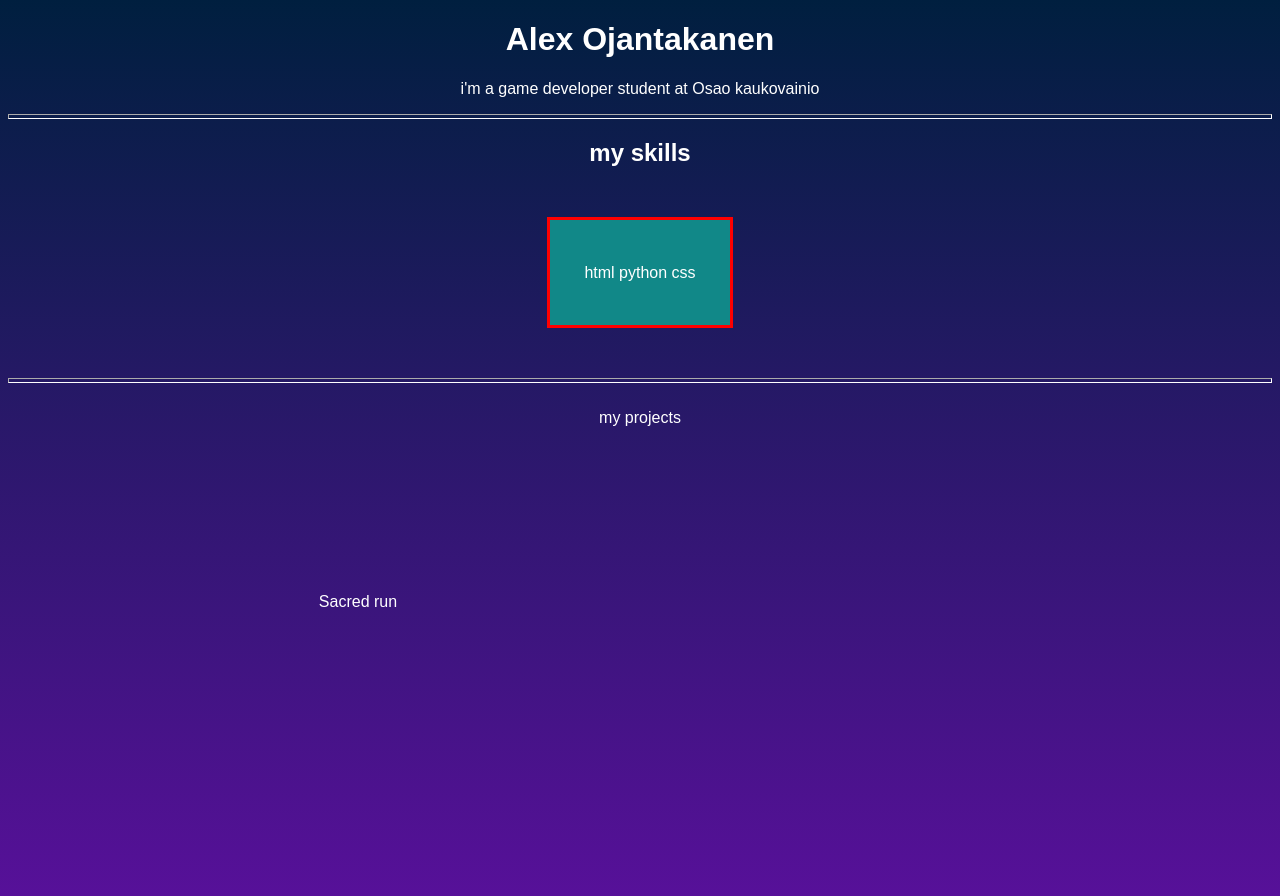
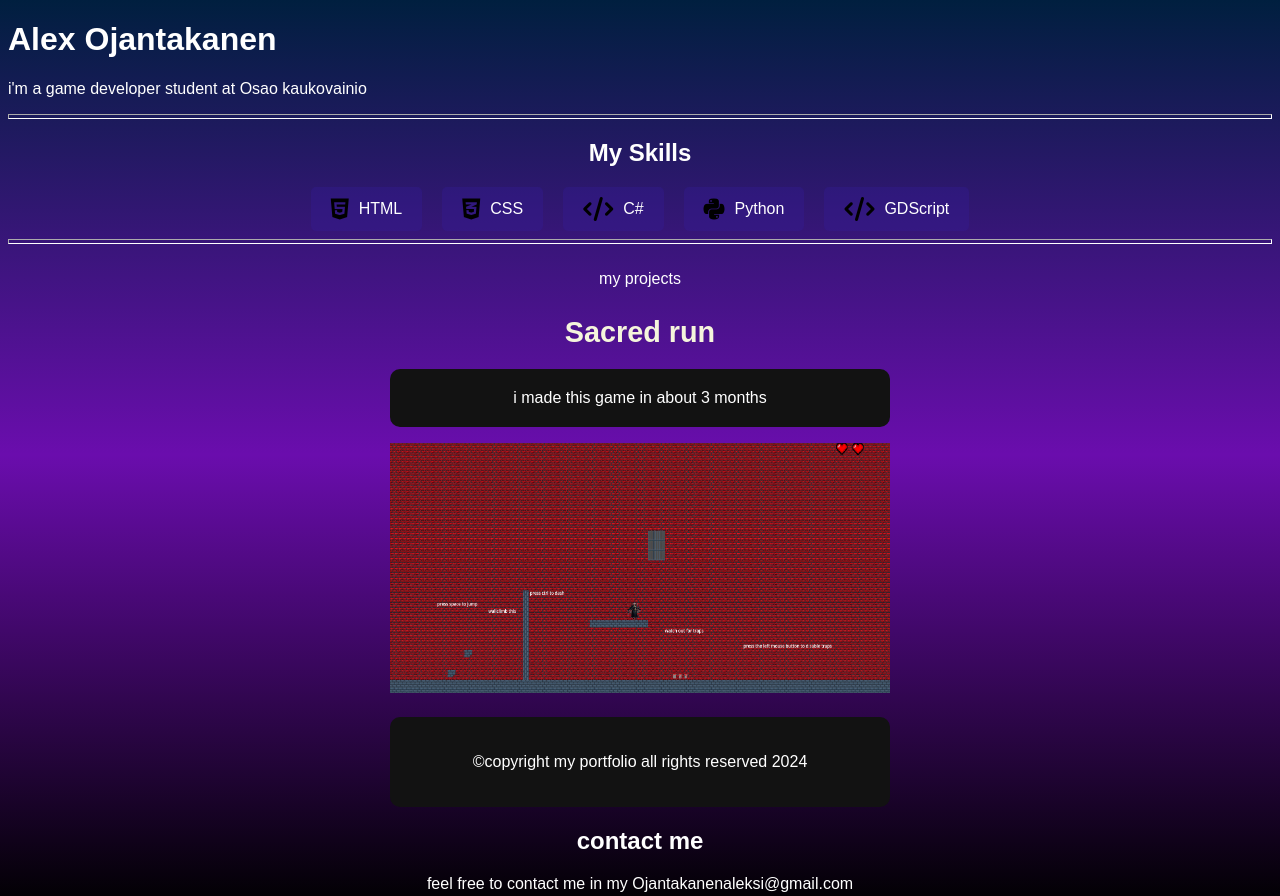
Before and after one commit to Vizl87/portfolio, a plain HTML site: page html.html in a window 1280 px wide. Shown: the top 896 px of the page. Drawn offline with Linux system fonts and the light colour scheme.

Commit message:
cool shit

```diff
--- a/html.html
+++ b/html.html
@@ -3,6 +3,7 @@
      <head>
        <meta charset="utf-8">
        <meta name="viewport" content="width=device-width, initial-scale=1.0">
+       <link rel="stylesheet" href="https://cdnjs.cloudflare.com/ajax/libs/font-awesome/6.0.0-beta3/css/all.min.css">
 
        <title> portfolio </title>
        <link rel="stylesheet" href="style.css">
@@ -13,12 +14,19 @@
      <main>
 
           <h1 class="title">Alex Ojantakanen </h1>
-          <p> i'm a game developer student at Osao kaukovainio </p>
+          <p class="title"> i'm a game developer student at Osao kaukovainio </p>
           <hr class="line">
-          <section>
-               <h2> my skills</h2>
-               <div class="box"> html python css</div>
-          </section>
+          <section id="skills" class="skills">
+               <h1>My Skills</h1>
+               <div class="skill-list">
+                   <div class="skill"><i class="fab fa-html5"></i> HTML</div>
+                   <div class="skill"><i class="fab fa-css3-alt"></i> CSS</div>
+                   <div class="skill"><i class="fas fa-code"></i> C#</div>
+                   <div class="skill"><i class="fab fa-python"></i> Python</div>
+                   <div class="skill"><i class="fas fa-code"></i> GDScript</div>
+
+               </div>
+           </section>
           <hr class="line">
      </hr>
 
@@ -33,7 +41,44 @@
 
       <article >
           <p class="project"> Sacred run</p>
-          <p class="text"> i made this game in about 3 months</p>
+          <p class="cube"> i made this game in about 3 months</p>
+          <a href="http://127.0.0.1:5500/sacredrun.html" target="_blank">
+            <img class="photo" src="photo.jpg" alt="Hard platform game"/>
+          </a>
+
+
+
+
+
+
+
+
+
+
+
+
+
+
+
+
+
+
+
+
+
+
+
+
+          <footer class="cube">
+               <p class="footer">&copycopyright my portfolio  all rights reserved 2024</p>
+
+          </footer>
+          <section>
+               <h2> contact me </h2>
+               <p> feel free to contact me in my <a href="Ojantakanenaleksi@gmail.com"></a>Ojantakanenaleksi@gmail.com</p>
+
+          </section>
+
 
 
 
--- a/style.css
+++ b/style.css
@@ -2,7 +2,7 @@ body {
     font-family: Arial, sans-serif;
     text-align: center;
     min-height: 100vh;
-    background: linear-gradient(to bottom, #001f3f, #6a0dad);
+    background: linear-gradient(to bottom, #001f3f, #6a0dad, black );
     color: white;
 }
 .line {
@@ -12,35 +12,71 @@ body {
 }
 
 .title {
-    align-items: center;
+    color: #ffffff;
+    text-align: left;
 
 }
 
 .project{
-    width: 400px;
-    margin-bottom: 300px;
+    font-size: 1.8rem;
+    font-weight: bold;
+    color: beige;
+    margin-bottom: 10px;
+    margin-right: auto;
 
-    background-color: linear-gradient(to bottom, black, white);
-
-    padding: 150px;
-    max-width: 500px;;
 
 }
-.text{
+#project.title {
+    color: aliceblue;
+}
 
-    text-align: left;
-    margin-left: 200px;
-    text-shadow: #001f3f;
 
-    color: beige;
+.text {
+    font-size: 1rem;
+    margin-top: 10px;
+    color: #666;
+ }
+
+ .cube {
+    width: 90%;
+    max-width: 500px;
+    padding: 20px;
+    background-color: #121212;
+    border-radius: 10px;
+    margin-top: 20px;
+    margin-right: auto;
+    margin-left: auto;
+    text-align: center;
+    font-size: 1rem;
+    color: white;
+    box-sizing: border-box
 
 
 
+ }
+ #skills .skill-list {
+    display: flex;
+    justify-content: center;
+    gap: 20px;
+    flex-wrap: wrap;
 }
 
+#skills .skill {
+    background: #331c9956;
+    padding: 10px 20px;
+    border-radius: 5px;
+    display: flex;
+    align-items: center;
+    gap: 10px;
+}
+
+#skills .skill i {
+    font-size: 1.5em;
+    color: #000000;
+}
 .box{
-    width: 150px;
-    height: 75px;
+    width: 15%;
+    height: 20%;
     background-color: rgb(17, 136, 136);
     border: 2px solid black;
     padding:  15px;
@@ -48,7 +84,9 @@ body {
     line-height: 75px;
     margin-left: auto;
     margin-right: auto;
-    border: 3px solid red;
+    box-sizing: border-box;
+    font-size: 1rem;
+    text-align: center;
 
 
 
@@ -63,3 +101,29 @@ body {
 
 
 }
+
+.boxt {
+  width: 100%;
+  max-width: 300px;  /* You can adjust this to your liking */
+  padding: 20px;
+  background-color: #f1f1f1;
+  border-radius: 8px;
+  margin-top: 200px;  /* Adjust the spacing to position it 200px below Sacred Run */
+  text-align: center;
+  font-size: 1.2rem;
+  color: #333;
+
+}
+footer {
+    padding: 10px;
+    text-align: center;
+    padding-bottom: 100%;
+    color: #ffffff;
+    width: 100%;
+    max-height: 10%;
+}
+
+.photo {
+    width: 500px;
+    height: 250px;
+}
```
Also changed, not shown: sacredrun.html (added, +5 -0 lines), photo.css (added), photo.jpg (added), 1 other file.
